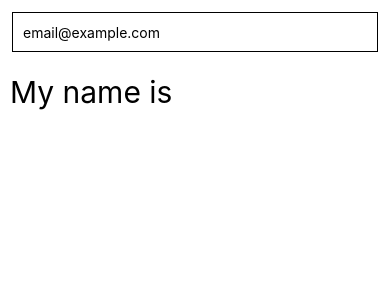
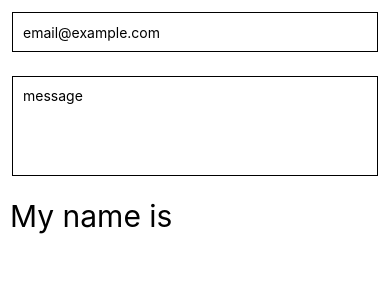
Before and after one commit to Manish10022001/React-Native, a React Native app in the folder react_native_js/RNForms/: screen / in a window 390 px wide. Shown: the top 300 px of the page. Built offline with nearby package versions, Linux system fonts and the light colour scheme.

Commit message:
TextInput prop: multilineText

```diff
--- a/react_native_js/RNForms/App.js
+++ b/react_native_js/RNForms/App.js
@@ -16,6 +16,11 @@ export default function App() {
           // keyboardType="numeric"
           autoCorrect={false}
           autoCapitalize="none"
+        />
+        <TextInput
+          style={[styles.input, styles.multilineText]}
+          placeholder="message"
+          multiline
         />
         <Text style={styles.text}>My name is {name}</Text>
       </SafeAreaView>
@@ -38,5 +43,9 @@ const styles = StyleSheet.create({
   text:{
     fontSize:30,
     padding:10
+  },
+  multilineText:{
+    minHeight:100,
+    textAlignVertical:"top"
   }
 });
```
